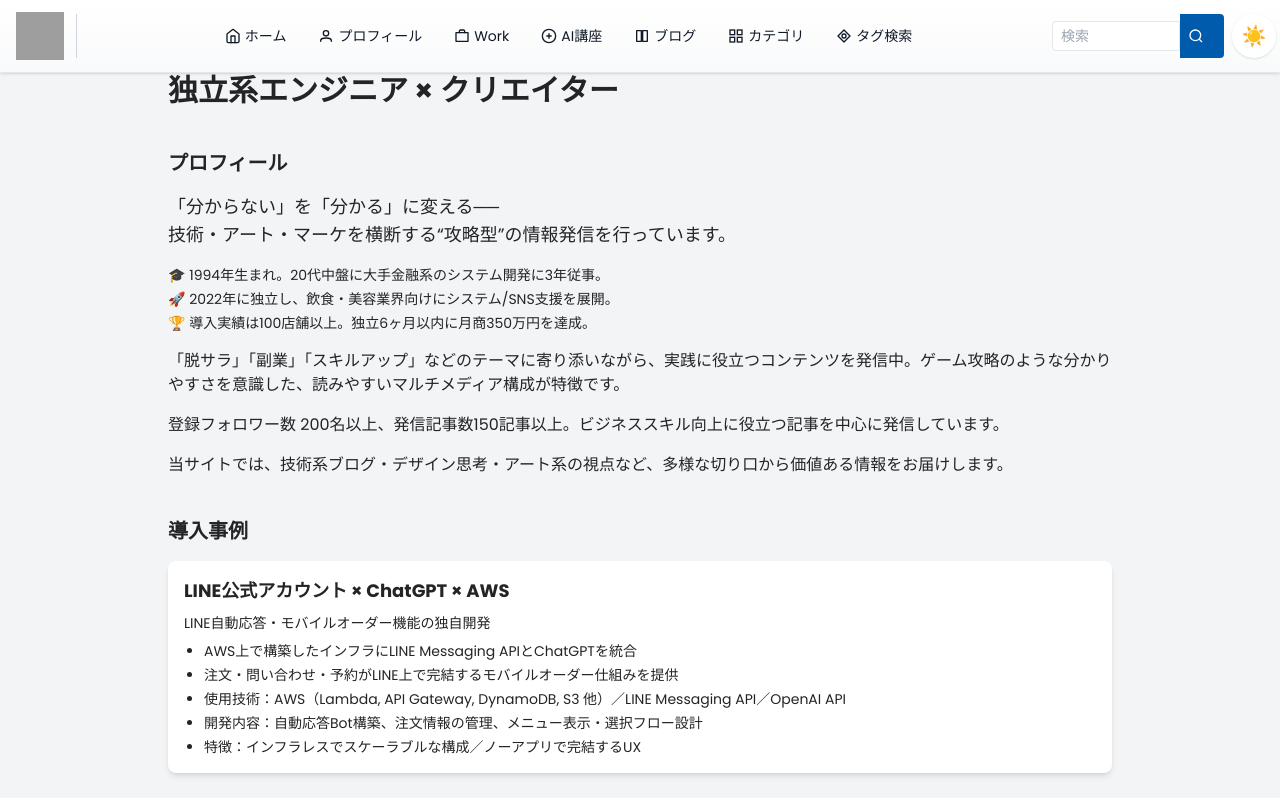
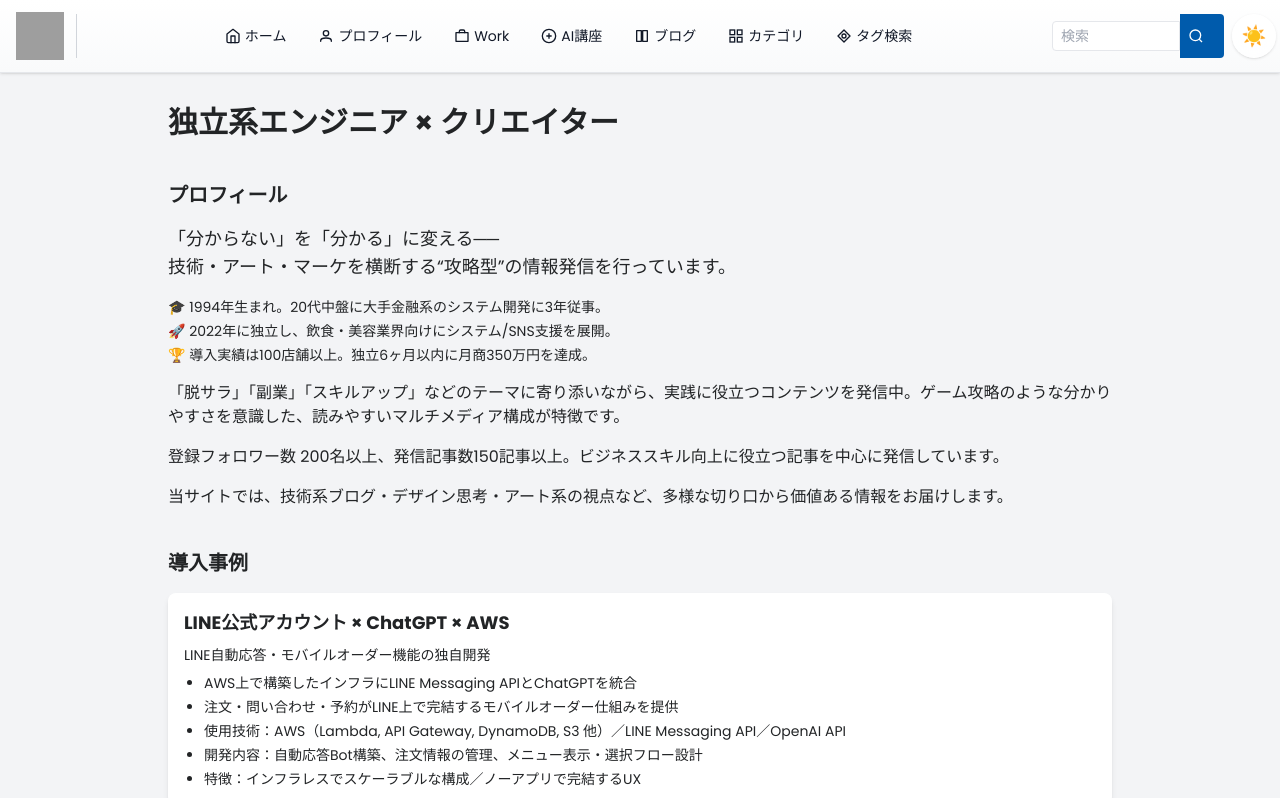
Before and after one commit to maruyamamasaya/Portfolio, a Next.js app: page /about in a window 1280 px wide. Shown: the top 798 px of the page. Built offline with nearby package versions, Linux system fonts and the light colour scheme; grey boxes are pictures that could not be loaded.

Commit message:
Add top padding to about page

```diff
--- a/src/app/about/page.tsx
+++ b/src/app/about/page.tsx
@@ -9,7 +9,7 @@ import Card from '../components/Card';
 
 export default function About() {
   return (
-    <ScrollFadeIn className="max-w-5xl mx-auto px-4 sm:px-6 md:px-10 space-y-10">
+    <ScrollFadeIn className="max-w-5xl mx-auto px-4 sm:px-6 md:px-10 py-8 space-y-10">
       <BlogNavButtons />
       <h1 className="text-3xl font-extrabold mb-6">独立系エンジニア × クリエイター</h1>
 
```
